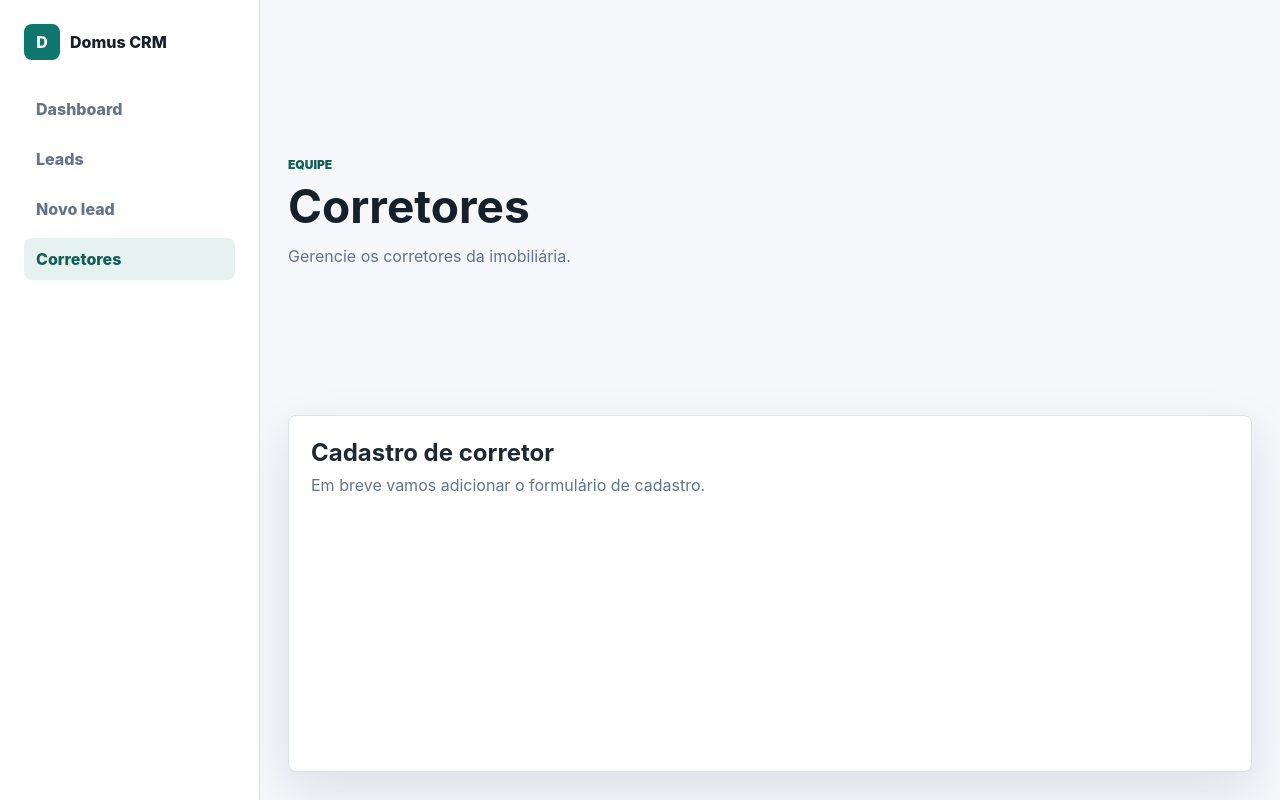
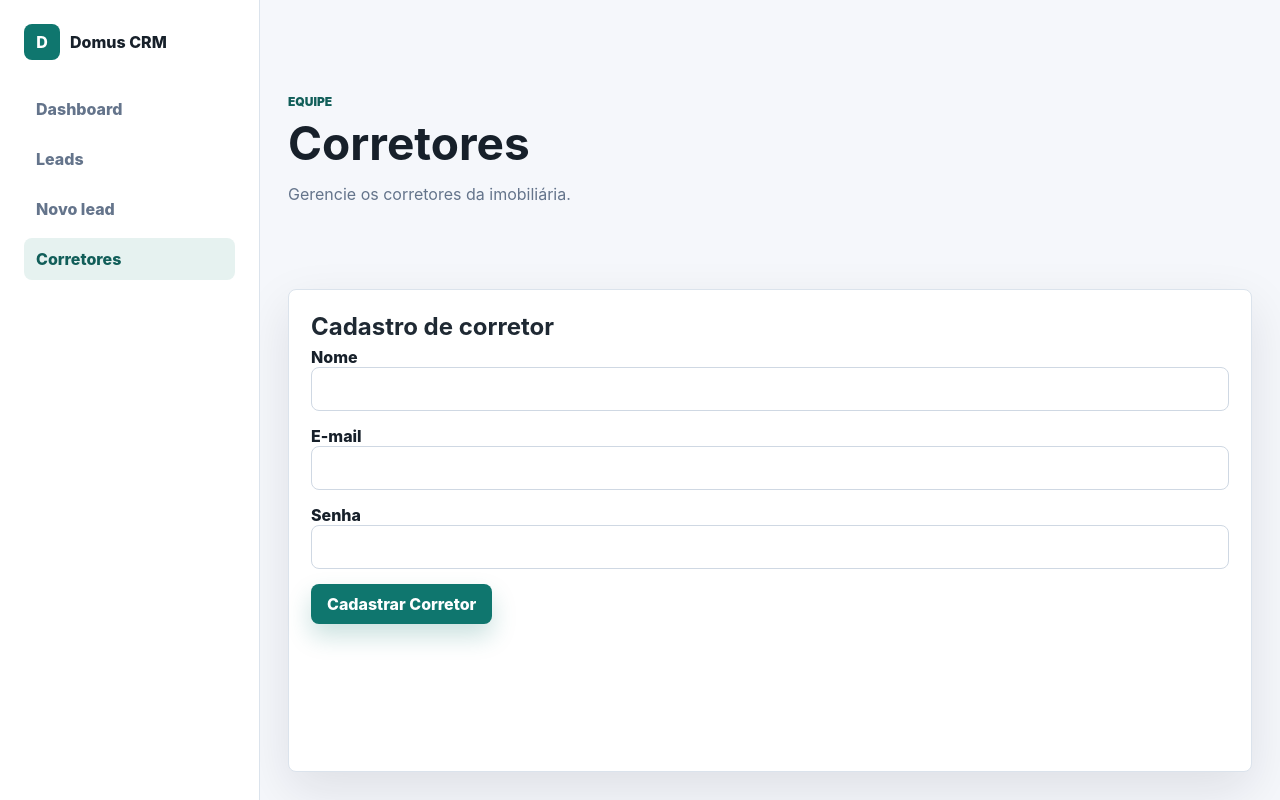
Before and after one commit to jeansoto516-a11y/domus-crm-saas, a React (Vite) app in the folder domus-frontend/: page /brokers in a window 1280 px wide. Built offline with nearby package versions, Linux system fonts and the light colour scheme; no server answers; sample sign-in values are in the browser's storage.

Commit message:
feat: cadastro de corretores integrado ao sistema

```diff
--- a/domus-frontend/src/pages/brokers.jsx
+++ b/domus-frontend/src/pages/brokers.jsx
@@ -1,7 +1,56 @@
+import { useState } from 'react';
 import { useNavigate } from 'react-router-dom';
+import api from '../services/api';
 
 function Brokers() {
     const navigate = useNavigate();
+
+  // Estado do formulário
+    const [formData, setFormData] = useState({
+    name: '',
+    email: '',
+    password: ''
+    });
+
+  // Mensagens
+    const [message, setMessage] = useState('');
+    const [error, setError] = useState('');
+
+  // Atualiza os campos
+    const handleChange = (event) => {
+    const { name, value } = event.target;
+
+    setFormData((current) => ({
+        ...current,
+        [name]: value
+    }));
+    };
+
+  // Envia para a API
+    const handleSubmit = async (event) => {
+    event.preventDefault();
+
+    setMessage('');
+    setError('');
+
+    try {
+        const response = await api.post('/users', formData);
+
+        setMessage(response.data.message);
+
+        setFormData({
+        name: '',
+        email: '',
+        password: ''
+        });
+
+    } catch (err) {
+        setError(
+        err.response?.data?.error ||
+        'Erro ao cadastrar corretor.'
+        );
+    }
+    };
 
     return (
     <main className="app-shell">
@@ -42,9 +91,62 @@ function Brokers() {
         <section className="panel">
             <h2>Cadastro de corretor</h2>
 
-            <p>
-            Em breve vamos adicionar o formulário de cadastro.
-            </p>
+            {message && (
+            <div className="alert success">
+                {message}
+            </div>
+            )}
+
+            {error && (
+            <div className="alert error">
+                {error}
+            </div>
+            )}
+
+            <form onSubmit={handleSubmit}>
+            <div style={{ marginBottom: '15px' }}>
+                <label>Nome</label>
+
+                <input
+                type="text"
+                name="name"
+                value={formData.name}
+                onChange={handleChange}
+                required
+                />
+            </div>
+
+            <div style={{ marginBottom: '15px' }}>
+                <label>E-mail</label>
+
+                <input
+                type="email"
+                name="email"
+                value={formData.email}
+                onChange={handleChange}
+                required
+                />
+            </div>
+
+            <div style={{ marginBottom: '15px' }}>
+                <label>Senha</label>
+
+                <input
+                type="password"
+                name="password"
+                value={formData.password}
+                onChange={handleChange}
+                required
+                />
+            </div>
+
+            <button
+                type="submit"
+                className="primary-button"
+            >
+                Cadastrar Corretor
+            </button>
+            </form>
         </section>
         </section>
     </main>
```
